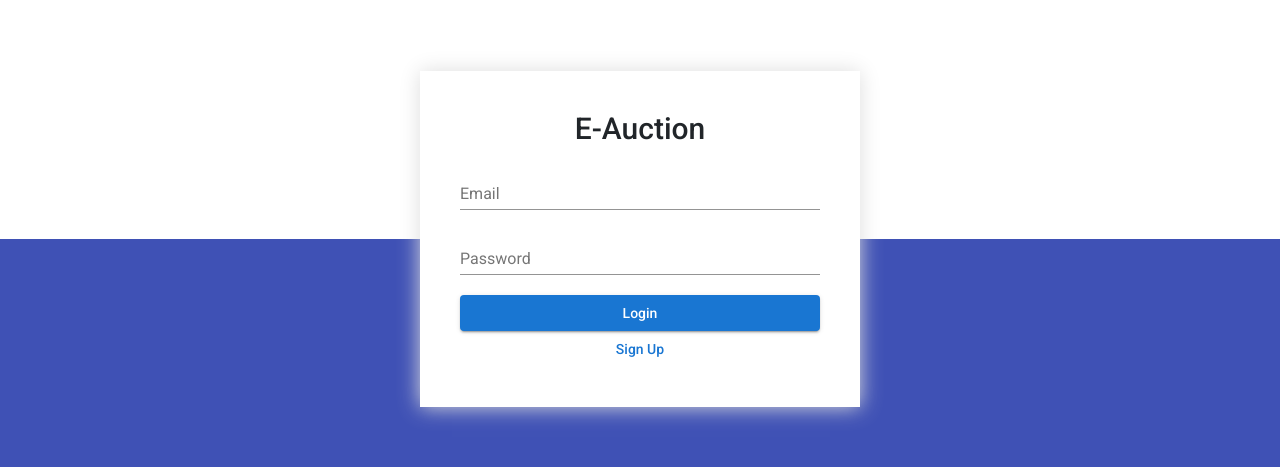
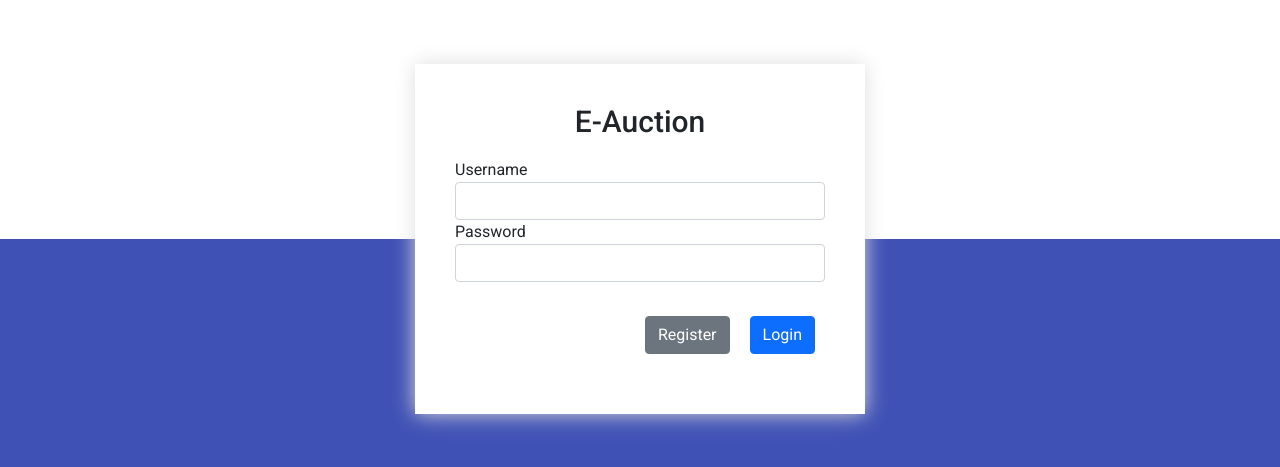
Before and after one commit to karthik-ak/e-auction-angular-ui, an Angular app: page / in a window 1280 px wide. Shown: the part 161-628 px from the top of the page. Built offline with nearby package versions, Linux system fonts and the light colour scheme.

Commit message:
Authzorization token and Role based menu display changes

```diff
--- a/src/app/login/login/login.component.html
+++ b/src/app/login/login/login.component.html
@@ -1,30 +1,80 @@
+<style>
+  .btn-beside {
+    float: right;
+    margin: 10px;
+}
+.login-form
+{
+    margin: 80px auto;
+    min-width: 450px;
+    min-height: 350px;
+}
+</style>
 <div class="login-page">
   <div class="content px20">
-      <form class="login-form" #myForm="ngForm" (ngSubmit)="onLogin()">
+    <form class="login-form" name="form" (ngSubmit)="f.form.valid && onSubmit()" #f="ngForm"
+      novalidate>
       <div class="text-center">
         <h2 class="app-name">E-Auction</h2>
       </div>
-        <div fxLayout="row">
-          <div fxFlexFill>
-            <mat-form-field class="w-100">
-              <input matInput placeholder="Email">
-            </mat-form-field>
-            <mat-form-field class="w-100">
-              <input matInput type="password" placeholder="Password">
-            </mat-form-field>
+      <div class="form-group">
+        <div
+          class="alert alert-danger"
+          role="alert"
+          *ngIf="f.submitted && isLoginFailed"
+        >
+          Login failed: {{ errorMessage }}
         </div>
       </div>
-        <!-- <div fxLayout="row" fxLayoutAlign="space-between" fxLayout.xs="column" class="mt20 mb20">
-          <mat-checkbox color="primary" [ngStyle.xs]="{'margin-bottom.px': 10}">Remember Me</mat-checkbox>
-          <a href="javascript:void(0)">Forgot Password</a>
-        </div> -->
-        <div fxLayout="row">
-          <div fxFlexFill>
-            <button type="submit" mat-raised-button color="primary" class="w-100">Login</button>
-            <button type="button" mat-button color="primary" class="w-100" (click)="onSignUp()">Sign Up</button>
+      <div class="form-group">
+        <label for="username">Username</label>
+        <input
+          type="text"
+          class="form-control"
+          name="username"
+          [(ngModel)]="form.username"
+          required
+          #username="ngModel"
+        />
+        <div
+          class="alert alert-danger"
+          role="alert"
+          *ngIf="username.errors && f.submitted"
+        >
+          Username is required!
         </div>
       </div>
+      <div class="form-group">
+        <label for="password">Password</label>
+        <input
+          type="password"
+          class="form-control"
+          name="password"
+          [(ngModel)]="form.password"
+          required
+          minlength="6"
+          #password="ngModel"
+        />
+        <div
+          class="alert alert-danger"
+          role="alert"
+          *ngIf="password.errors && f.submitted"
+        >
+          <div *ngIf="password.errors['required']">Password is required</div>
+          <div *ngIf="password.errors['minlength']">
+            Password must be at least 6 characters
+          </div>
+        </div>
+      </div><br>
+      <div class="form-group">
+        <button type="submit" (click)="onSubmit()" class="btn btn-primary btn-block btn-beside">
+          Login
+        </button>
+        <button class="btn btn-secondary btn-block btn-beside" (click)="onSignUp()" >
+          Register
+        </button>
 
+      </div>
     </form>
   </div>
 </div>
--- a/src/app/login/login/login.component.ts
+++ b/src/app/login/login/login.component.ts
@@ -1,5 +1,7 @@
 import { Component, OnInit, ViewEncapsulation } from '@angular/core';
 import { Router } from '@angular/router';
+import { AuthenticationService } from 'src/app/services/authentication.service';
+import { TokenStorageService } from 'src/app/services/token-storage.service';
 
 @Component({
   selector: 'app-login',
@@ -8,18 +10,67 @@ import { Router } from '@angular/router';
   encapsulation: ViewEncapsulation.None
 })
 export class LoginComponent implements OnInit {
+  form: any = {
+    username: null,
+    password: null
+  };
+  isLoggedIn = false;
+  isLoginFailed = false;
+  errorMessage = '';
+  roleId: number = 0;
 
-  constructor(private router: Router) {}
+  constructor(private authService: AuthenticationService, private tokenStorage: TokenStorageService, private router: Router) { }
 
   ngOnInit(): void {
-  }
-  onLogin() {
-    localStorage.setItem('isLoggedin', 'true');
-    this.router.navigate(['/seller/dashboard']);
+    localStorage.setItem('isSeller', 'false');
+    localStorage.setItem('isBuyer', 'false');
+    if (this.tokenStorage.getToken()) {
+      this.isLoggedIn = true;
+      this.roleId = this.tokenStorage.getUser().roleId;
+    }
   }
 
+  onSubmit(): void {
+    const { username, password } = this.form;
+
+    this.authService.login(username, password).subscribe({
+      next: data => {
+        this.tokenStorage.saveToken(data.token);
+        this.tokenStorage.saveUser(data);
+
+        this.isLoginFailed = false;
+        this.isLoggedIn = true;
+        localStorage.setItem('isLoggedin', 'true');
+        this.roleId = this.tokenStorage.getUser().roleId;
+
+        if (this.roleId == 1) {
+          localStorage.setItem('isSeller', 'true');
+          this.router.navigate(['/seller/dashboard']);
+        }
+        else if (this.roleId == 2) {
+          localStorage.setItem('isBuyer', 'true');
+          this.router.navigate(['/buyer/dashboard']);
+        }
+        else {
+          this.errorMessage ="Role is not defined properly"
+          this.isLoginFailed = true;
+        }
+      },
+      error: err => {
+        this.errorMessage = err.error.message;
+        this.isLoginFailed = true;
+        this.isLoggedIn = false;
+        localStorage.setItem('isLoggedin', 'false');
+      }
+    });
+  }
   onSignUp() {
-    localStorage.setItem('isLoggedin', 'true');
+    this.isLoginFailed = true;
+    this.isLoggedIn = false;
+    localStorage.setItem('isLoggedin', 'false');
     this.router.navigate(['/register/register']);
   }
+  reloadPage(): void {
+    window.location.reload();
+  }
 }
--- a/src/app/services/buyer.service.ts
+++ b/src/app/services/buyer.service.ts
@@ -1,24 +1,27 @@
 import { Injectable } from '@angular/core';
-import { HttpClient } from '@angular/common/http';
+import { HttpClient, HttpHeaders } from '@angular/common/http';
 import { environment } from 'src/environments/environment';
 import { Bid } from '../model/bid.model';
+import { TokenStorageService } from './token-storage.service';
 
 @Injectable({
   providedIn: 'root'
 })
 export class BuyerService {
-
-  constructor(private http: HttpClient) { }
+  private bearerToken: string;
+  constructor(private http: HttpClient, private tokenStorage: TokenStorageService) {
+    this.bearerToken = this.tokenStorage.getToken()!;
+   }
 
   GetBids(id: string) {
-    return this.http.get<Bid[]>(`${environment.apiUrl}e-auction/api/v1/seller/show-bids/${id}`);
+    return this.http.get<Bid[]>(`${environment.apiUrl}e-auction/api/v1/seller/show-bids/${id}`, { headers: new HttpHeaders().set('Authorization', `Bearer ${this.bearerToken}`)});
   }
 
   AddBid(bid: Bid) {
-    return this.http.post<Bid>(`${environment.apiUrl}e-auction/api/v1/buyer/place-bid`, bid);
+    return this.http.post<Bid>(`${environment.apiUrl}e-auction/api/v1/buyer/place-bid`, bid, { headers: new HttpHeaders().set('Authorization', `Bearer ${this.bearerToken}`)});
   }
 
   UpdateBid(bid: Bid) {
-    return this.http.put<Bid>(`${environment.apiUrl}e-auction/api/v1/buyer/update-bid/${bid.productId}/${bid.email}/${bid.bidAmount}`, bid);
+    return this.http.put<Bid>(`${environment.apiUrl}e-auction/api/v1/buyer/update-bid/${bid.productId}/${bid.email}/${bid.bidAmount}`, bid, { headers: new HttpHeaders().set('Authorization', `Bearer ${this.bearerToken}`)});
   }
 }
--- /dev/null
+++ b/src/app/services/token-storage.service.ts
@@ -0,0 +1,38 @@
+import { Injectable } from '@angular/core';
+
+const TOKEN_KEY = 'auth-token';
+const USER_KEY = 'auth-user';
+
+@Injectable({
+  providedIn: 'root'
+})
+export class TokenStorageService {
+  constructor() { }
+
+  signOut(): void {
+    window.sessionStorage.clear();
+  }
+
+  public saveToken(token: string): void {
+    window.sessionStorage.removeItem(TOKEN_KEY);
+    window.sessionStorage.setItem(TOKEN_KEY, token);
+  }
+
+  public getToken(): string | null {
+    return window.sessionStorage.getItem(TOKEN_KEY);
+  }
+
+  public saveUser(user: any): void {
+    window.sessionStorage.removeItem(USER_KEY);
+    window.sessionStorage.setItem(USER_KEY, JSON.stringify(user));
+  }
+
+  public getUser(): any {
+    const user = window.sessionStorage.getItem(USER_KEY);
+    if (user) {
+      return JSON.parse(user);
+    }
+
+    return {};
+  }
+}
--- a/src/app/shared/layout/side-nav/side-nav.component.html
+++ b/src/app/shared/layout/side-nav/side-nav.component.html
@@ -1,18 +1,18 @@
 <mat-nav-list>
     <div class="menu">
-      <a mat-list-item (click)="showMenu = !showMenu" [routerLinkActive]="'active'" [routerLink]="['/seller/dashboard']">
+      <a mat-list-item *ngIf="showSellerMenu" [routerLinkActive]="'active'" [routerLink]="['/seller/dashboard']">
         <mat-icon class="sidenav-icon">dashboard</mat-icon>Seller Dashboard
       </a>
-      <a mat-list-item (click)="showMenu = !showMenu" [routerLinkActive]="'active'" [routerLink]="['/seller/addproducts']">
+      <a mat-list-item *ngIf="showSellerMenu" [routerLinkActive]="'active'" [routerLink]="['/seller/addproducts']">
         <mat-icon class="sidenav-icon">assignment</mat-icon>Add Products
       </a>
-      <a mat-list-item (click)="showMenu = !showMenu" [routerLinkActive]="'active'" [routerLink]="['/seller/listproducts']">
+      <a mat-list-item *ngIf="showSellerMenu" [routerLinkActive]="'active'" [routerLink]="['/seller/listproducts']">
         <mat-icon class="sidenav-icon">table_chart</mat-icon>List Products
       </a>
-      <a mat-list-item (click)="showMenu = !showMenu" [routerLinkActive]="'active'" [routerLink]="['/buyer/dashboard']">
+      <a mat-list-item *ngIf="showBuyerMenu" [routerLinkActive]="'active'" [routerLink]="['/buyer/dashboard']">
         <mat-icon class="sidenav-icon">dashboard</mat-icon>Buyer Dashboard
       </a>
-      <a mat-list-item (click)="showMenu = !showMenu" [routerLinkActive]="'active'" [routerLink]="['/login']">
+      <a mat-list-item [routerLinkActive]="'active'" [routerLink]="['/login']">
         <mat-icon class="sidenav-icon">exit_to_app</mat-icon>Logout
       </a>
     </div>
--- a/src/app/shared/layout/side-nav/side-nav.component.ts
+++ b/src/app/shared/layout/side-nav/side-nav.component.ts
@@ -7,11 +7,18 @@ import { appRoutes } from '../../../child-routes';
   styleUrls: ['./side-nav.component.scss']
 })
 export class SideNavComponent implements OnInit {
-  showMenu = true;
+  isSeller: string = localStorage.getItem('isSeller')!;
+  isBuyer: string = localStorage.getItem('isBuyer')!;
+  showBuyerMenu: boolean = this.isBuyer.toLowerCase() == 'true';
+  showSellerMenu: boolean = this.isSeller.toLowerCase() == 'true';
   routes = appRoutes;
   constructor() { }
 
   ngOnInit(): void {
+    this.isSeller = localStorage.getItem('isSeller')!;
+    this.isBuyer = localStorage.getItem('isBuyer')!;
+    this.showBuyerMenu = this.isBuyer.toLowerCase() == 'true';
+    this.showSellerMenu = this.isSeller.toLowerCase() == 'true';
   }
 
 }
```
Also changed, not shown: src/app/services/authentication.service.ts (+22 -34 lines), src/app/services/seller.service.ts (+11 -8 lines), 1 other file (tests, documents, lock files or other folders). Lines whose indentation alone changed are shown as unchanged.
